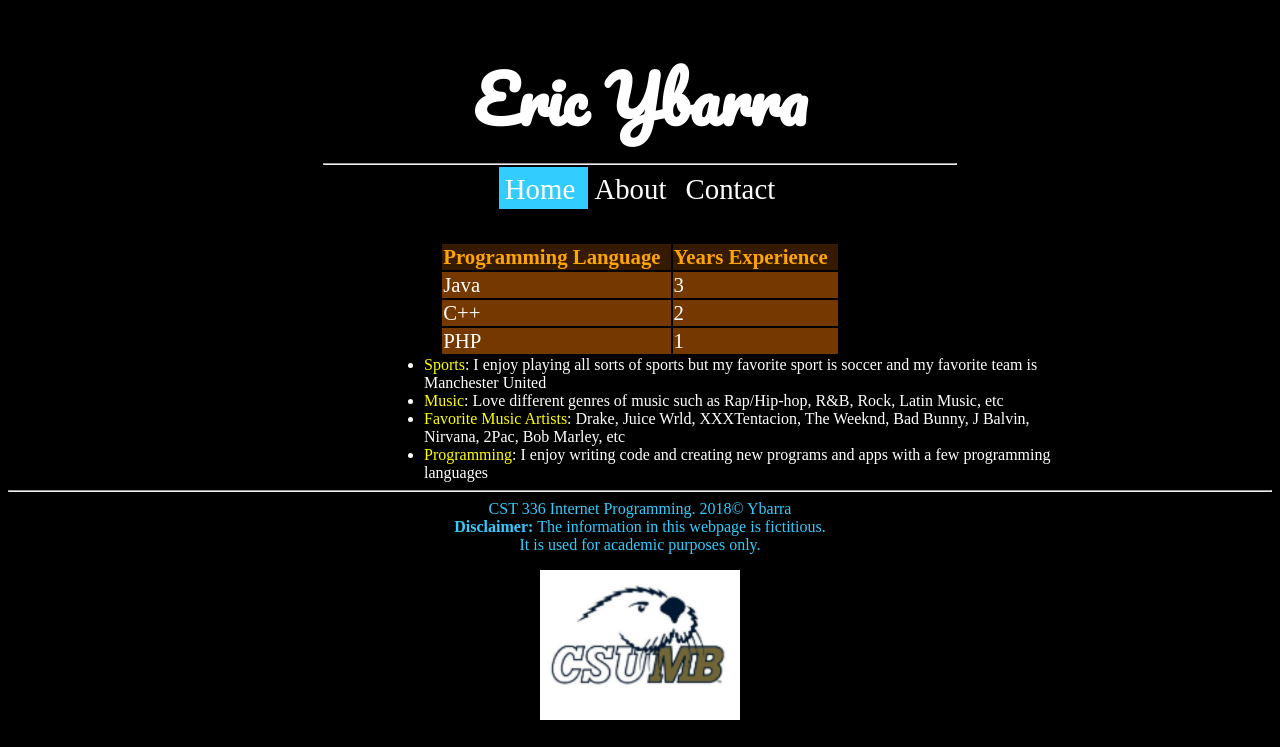
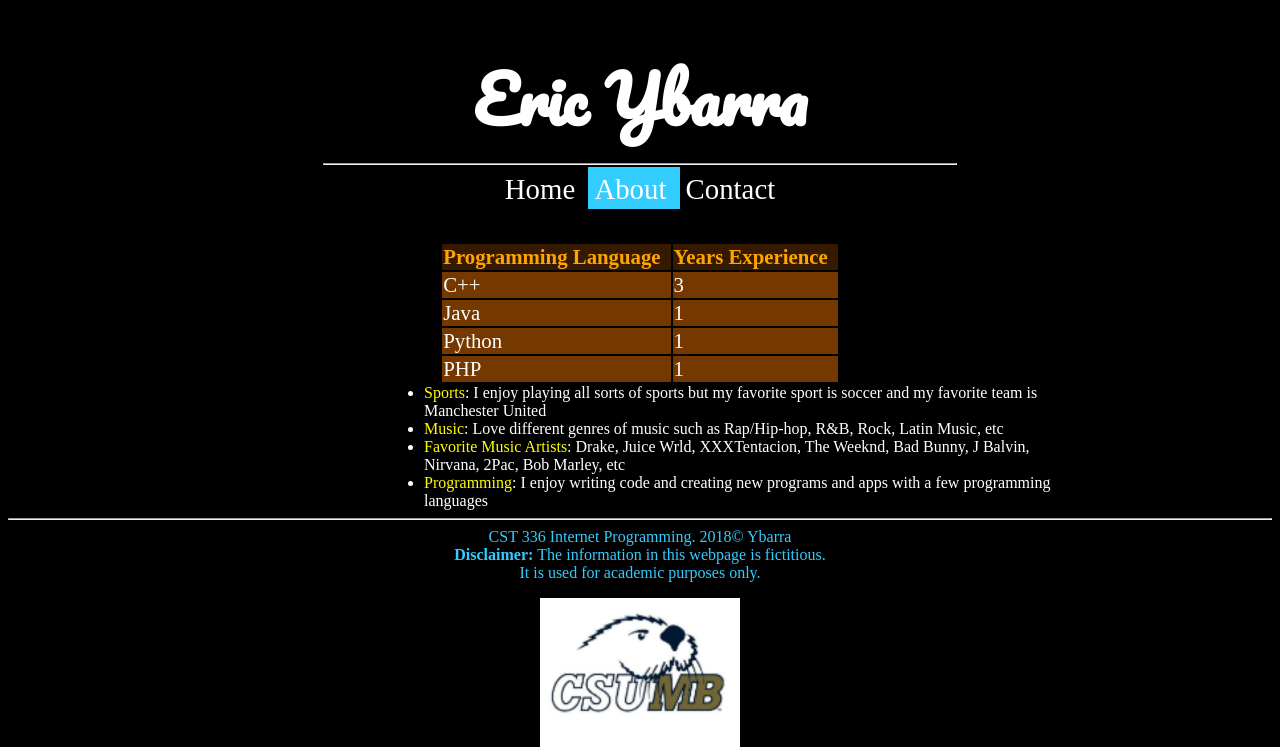
Before and after one commit to eybarra9/cst336, a PHP site: page /Labs/Lab1/about.html in a window 1280 px wide. Shown: the top 747 px of the page. Run offline with PHP 8.4, Linux system fonts and the light colour scheme.

Commit message:
added revised lab1 files

```diff
--- a/Labs/Lab1/about.html
+++ b/Labs/Lab1/about.html
@@ -27,8 +27,8 @@ in html
         </header>
         <nav>
             <hr style = "width:50%"/>
-            <a class = "active" href = "index.html" > Home </a>
-            <a href = "about.html" > About </a>
+            <a href = "index.html" > Home </a>
+            <a class = "active" href = "about.html" > About </a>
             <a href = "contact.html" > Contact </a>
         </nav>
 
@@ -43,12 +43,16 @@ in html
                     <td><strong>Years Experience</strong></td>
                 </tr>
                 <tr class = "table-row">
-                    <td>Java</td>
+                    <td>C++</td>
                     <td>3</td>
                 </tr>
                 <tr class = "table-row">
-                    <td>C++</td>
-                    <td>2</td>
+                    <td>Java</td>
+                    <td>1</td>
+                </tr>
+                <tr class = "table-row">
+                    <td>Python</td>
+                    <td>1</td>
                 </tr>
                 <tr class = "table-row">
                     <td>PHP</td>
--- a/Labs/Lab1/contact.html
+++ b/Labs/Lab1/contact.html
@@ -27,9 +27,9 @@ in html
         </header>
         <nav>
             <hr style = "width:50%"/>
-            <a class = "active" href = "index.html" > Home </a>
+            <a href = "index.html" > Home </a>
             <a href = "about.html" > About </a>
-            <a href = "contact.html" > Contact </a>
+            <a class = "active" href = "contact.html" > Contact </a>
         </nav>
 
         <br /><br />
--- a/Labs/Lab1/css/styles.css
+++ b/Labs/Lab1/css/styles.css
@@ -22,14 +22,18 @@ nav a:hover { /*pseudo class*/
 
 }
 
-.active {
+nav .active {
     background-color: #33ccff;
     color: white;
 }
 
 #me, #welcomeText {
-    float:left;
+    float: left;
     text-align: left;
+}
+
+#me {
+    padding-left: 425px;
 }
 
 footer {
```
